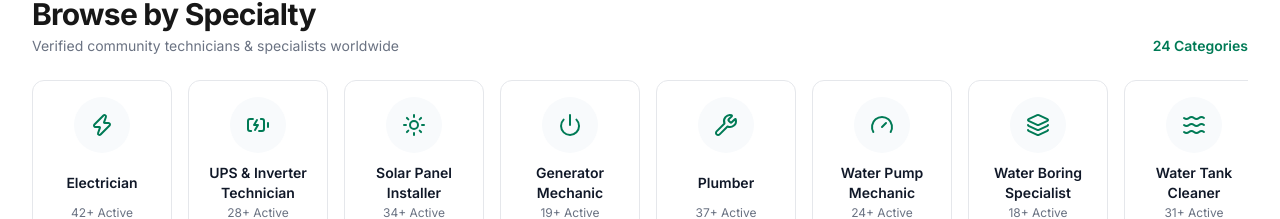
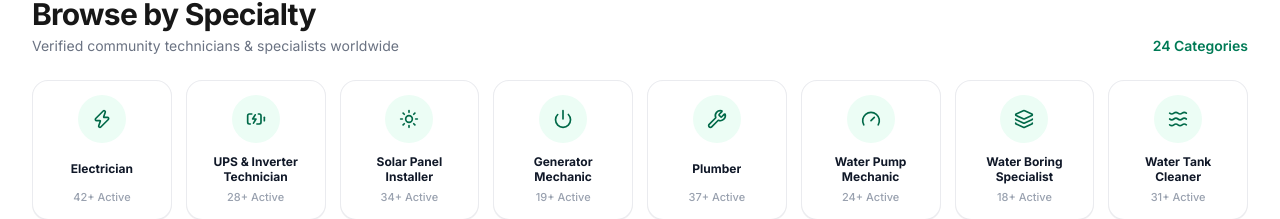
Before and after one commit to M-AmmarHamza/baseera-services-directory, a Next.js app: page /en in a window 1280 px wide. Shown: the part 581-800 px from the top of the page. Built offline with nearby package versions, Linux system fonts and the light colour scheme; no server answers; the database is empty.

Commit message:
feat(homepage): display full 24 categories grid matching Karachi page layout

```diff
--- a/app/[lang]/[country]/[city]/page.tsx
+++ b/app/[lang]/[country]/[city]/page.tsx
@@ -1,7 +1,7 @@
 import React from 'react';
 import Link from 'next/link';
 import { Metadata } from 'next';
-import { getProviders, CATEGORIES, getCountryByCode, getAllProviders } from '@/lib/db';
+import { getProviders, CATEGORIES, getCountryByCode, getAllProviders, getCategoryName } from '@/lib/db';
 import SearchBar from '@/components/SearchBar';
 import {
   CategoryIcon,
@@ -211,7 +211,7 @@ export default async function CityHomePage({ params }: PageProps) {
                     <CategoryIcon id={cat.id} className="w-5 h-5" />
                   </div>
                   <span className="font-bold text-xs text-gray-900 group-hover:text-[#006948] transition-colors leading-tight">
-                    {cat.name}
+                    {getCategoryName(cat, lang)}
                   </span>
                   <span className="text-[11px] text-gray-400 font-medium mt-0.5">
                     {cat.count}+ Active
--- a/app/[lang]/page.tsx
+++ b/app/[lang]/page.tsx
@@ -140,28 +140,28 @@ export default async function HomePage({ params }: PageProps) {
           </div>
         </div>
 
-        {/* Horizontal Scrollable Container */}
-        <div className="flex overflow-x-auto gap-3 sm:gap-4 pb-4 scrollbar-hide snap-x scroll-smooth -mx-4 px-4 sm:mx-0 sm:px-0">
+        {/* Full Specialty Categories Grid (All 24 Categories in 3 Rows on Desktop) */}
+        <div className="grid grid-cols-2 sm:grid-cols-4 md:grid-cols-6 lg:grid-cols-8 gap-3 sm:gap-3.5">
           {CATEGORIES.map((cat) => {
             const IconComponent = CATEGORY_ICON_MAP[cat.icon] || Wrench;
             return (
               <Link
                 key={cat.id}
                 href={`/${lang}/pk/karachi/${cat.slug}`}
-                className="bg-white border border-gray-200 rounded-xl min-w-[125px] w-[125px] sm:min-w-[140px] sm:w-[140px] p-3 sm:p-4 flex flex-col items-center justify-center text-center transition-all hover:border-emerald-600 snap-start shrink-0 group cursor-pointer shadow-2xs"
+                className="flex flex-col items-center justify-center p-3 sm:p-3.5 rounded-2xl bg-white hover:border-[#006948] border border-gray-200/80 shadow-2xs hover:shadow-sm transition-all text-center group cursor-pointer"
               >
                 {/* Soft circular background behind icon */}
-                <div className="w-12 h-12 sm:w-14 sm:h-14 rounded-full bg-slate-50 flex items-center justify-center mb-2.5 sm:mb-3 group-hover:bg-emerald-50 transition-colors">
-                  <IconComponent className="text-emerald-700 w-5 h-5 sm:w-6 sm:h-6" />
+                <div className="w-12 h-12 rounded-full bg-emerald-50 text-[#006948] flex items-center justify-center mb-2 group-hover:scale-105 group-hover:bg-[#006948] group-hover:text-white transition-all">
+                  <IconComponent className="w-5 h-5" />
                 </div>
 
                 {/* Two-line clamped Title */}
-                <span className={`text-xs sm:text-sm font-semibold text-gray-900 leading-snug line-clamp-2 ${lang === 'ur' ? 'min-h-[2.8rem] py-0.5' : 'h-8 sm:h-9'} flex items-center justify-center`}>
+                <span className={`font-bold text-xs text-gray-900 group-hover:text-[#006948] transition-colors leading-tight line-clamp-2 ${lang === 'ur' ? 'min-h-[2.5rem] py-0.5' : 'h-8 sm:h-9'} flex items-center justify-center`}>
                   {getCategoryName(cat, lang)}
                 </span>
 
                 {/* Active provider count Subtext */}
-                <span className="text-[11px] sm:text-xs text-gray-500 mt-1">
+                <span className="text-[11px] text-gray-400 font-medium mt-0.5">
                   {cat.count}+ {dict.home?.activeCount || 'Active'}
                 </span>
               </Link>
```
